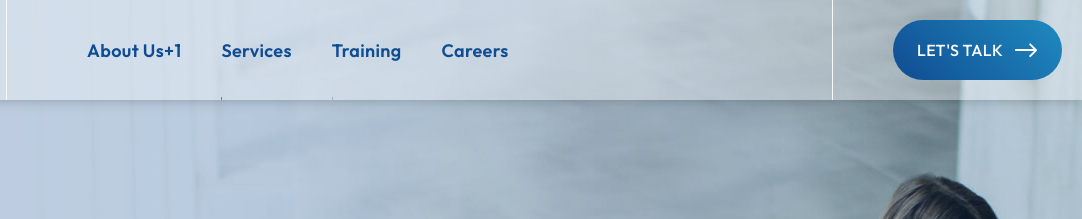
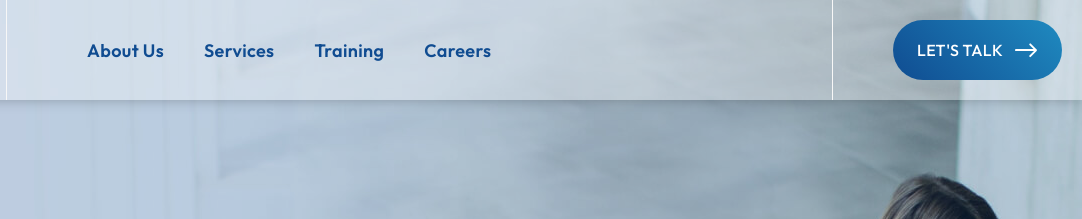
Before and after one commit to sriramulasravan9/evva, a plain HTML site: page evva/index.html in a window 1280 px wide. Shown: the top 219 px of the page, 198-1280 px from the left. Drawn offline with nearby package versions, Linux system fonts and the light colour scheme.

Commit message:
#reverted the changes

```diff
--- a/evva/index.html
+++ b/evva/index.html
@@ -31,7 +31,7 @@
                         </a>
                     </div>
                     <ul class="navigation">
-                        <li><a href="./about.html">about us+1</a></li>
+                        <li><a href="./about.html">about us</a></li>
                         <li>
                             <a href="./services.html">services</a>
                             <ul class="nav-sub-menu">
```
